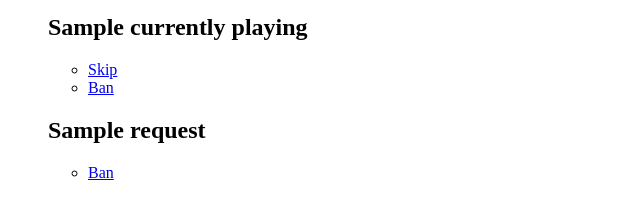
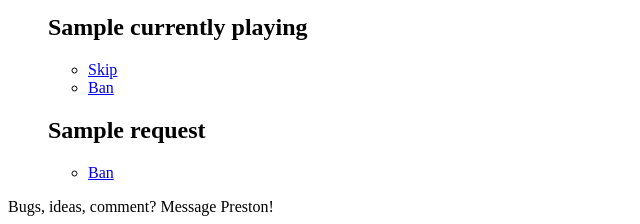
Before and after one commit to prestonconnors/youtube-music-request, a Flask app: template templates/request_music.html in a window 1280 px wide. Shown: the part 935-1159 px from the top of the page, without its empty margins (0-640 px from the left). Before the commit the page ends 1115 px from the top, so only its background shows below. Run offline with Flask 2, Linux system fonts and the light colour scheme; the template is opened without the code that fills it: most values are stand-ins (such as "Sample title", 1, 10 or a date in 2020); grey boxes marked "Sample" are stand-in pictures; parts of the project's set-up code (start-up, migrations or seed data) failed here and were passed over; some libraries are stand-ins or nearby versions.

Commit message:
Modified request_music and added cache

```diff
--- a/api/youtube_search.py
+++ b/api/youtube_search.py
@@ -1,6 +1,7 @@
 """YouTube Search API"""
 
 import requests
+import requests_cache
 
 from flask import jsonify
 from flask_restful import Resource
@@ -21,6 +22,8 @@ class YouTubeSearchAPI(Resource):
                    'videoCategoryId': 10,
                    'videoEmbeddable': 'true'
                   }
+
+        requests_cache.install_cache()
         response = requests.get('https://www.googleapis.com/youtube/v3/search', params=payload)
         results = []
         for item in response.json()['items']:
--- a/request/youtube_list.py
+++ b/request/youtube_list.py
@@ -1,6 +1,7 @@
 """YouTube Search API"""
 
 import requests
+import requests_cache
 
 from isodate import parse_duration
 
@@ -15,6 +16,7 @@ def youtube_list(video_ids):
                'part': 'contentDetails,snippet',
                'key': YOUTUBE_API_KEY,
               }
+    requests_cache.install_cache()
     response = requests.get('https://www.googleapis.com/youtube/v3/videos', params=payload)
 
     results = []
--- a/request/youtube_search.py
+++ b/request/youtube_search.py
@@ -1,6 +1,7 @@
 """YouTube Search API"""
 
 import requests
+import requests_cache
 
 import server.keys
 
@@ -26,6 +27,7 @@ def youtube_search(query_term, safesearch, related_to=False):
                    'type': 'video'
                   }
 
+    requests_cache.install_cache()
     response = requests.get('https://www.googleapis.com/youtube/v3/search', params=payload)
     results = []
     for item in response.json()['items']:
--- a/templates/request_music.html
+++ b/templates/request_music.html
@@ -74,6 +74,10 @@
                         </ul>
                 </div>
             {% endif %}
+
+            <div ="contact">
+                Bugs, ideas, comment? Message Preston!
+            </div>
         </div>
 
     {% endblock %}
```
Also changed, not shown: cache.sqlite (added).
